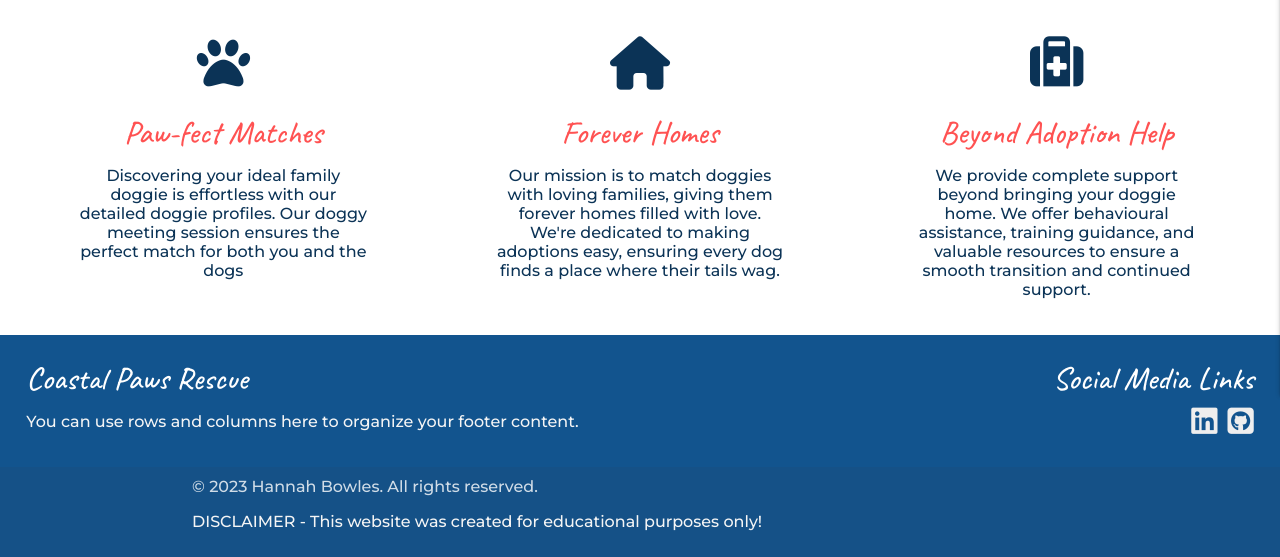
After one commit to Hanmb17/CI_MS3_CoastalPawsRescue, a Flask app: template templates/index.html in a window 1280 px wide. The commit adds this page. Shown: the part 465-1022 px from the top of the page. Run offline with Flask 3, Linux system fonts and the light colour scheme; the template is opened without the code that fills it, so the values that code supplies are empty; some libraries are stand-ins or nearby versions.

Commit message:
Add initial home page with basic styling

```diff
--- a/app.py
+++ b/app.py
@@ -18,6 +18,9 @@ mongo = PyMongo(app)
 
 
 @app.route("/")
+def home():
+    return render_template('index.html')
+
 @app.route("/get_dogs")
 def get_dogs():
     dogs = mongo.db.dogs.find()
--- a/static/css/style.css
+++ b/static/css/style.css
@@ -1,44 +1,72 @@
-/* General Styles */
+/* Variables */
 :root {
     --white: #ffffff;
     --primary-blue: #12548e;
+    --primary-red: #FF5252;
+    --text-color: #0B3356;
+    --font-cursive: 'Caveat', cursive;
+    --font-sans: "Montserrat", sans-serif;
+    --dark-gray: #1F1F1F;
+    --light-gray: #12548e48;
+    --dark-shadow: rgba(0, 0, 0, 0.3);
+    --light-shadow: rgba(0, 0, 0, 0.14);
+
   }
 
-/* Navbar styling */
+  /* General Styles */
+  h1, h5 {
+    color: var(--primary-red);
+    font-family: var(--font-cursive);
+  }
+
+  h5 {
+    font-size: xx-large;
+  }
+
+  body {
+    font: normal 16px var(--font-sans);
+    color: var(--text-color);
+  }
+
+  /* Buttons */
+  .btn-large,
+  .btn-large:hover {
+    color: var(--dark-gray);
+    background-color: var(--primary-red);
+    border-radius: 4px;
+    text-transform: none;
+  }
+
+  /* Navbar */
   nav {
     background-color: var(--white);
   }
 
-nav ul a,
   nav a,
   header ul a,
   .dropdown-content li > a,
   .sidenav li > a {
     color: var(--primary-blue);
-  font-family: "Montserrat", sans-serif;
+    font-family: var(--font-sans);
   }
 
   nav ul a:hover {
-  background-color: #12548e48;
+    background-color: var(--light-gray);
   }
 
-.margin-4 {
-    margin: -4px;
+  .dropdown-content {
+    padding: 1rem;
+    box-shadow: 0 5px 5px 0 rgba(0,0,0,0.14), 0 7px 7px -1px rgba(0,0,0,0.12), 0 2px 4px -3px rgba(0,0,0,0.3);
   }
 
-/* Dropdown styling */
-.dropdown-content {
-  padding: 1rem;
-  box-shadow: 0 4px 5px 0 rgba(0, 0, 0, 0.14), 0 2px 4px -1px rgba(0, 0, 0, 0.3);
+  /* Footer */
+  .page-footer {
+    background-color: var(--primary-blue);
+    font-family: var(--font-sans);
+    padding-top: 10px;
   }
 
-/* Footer styling */
-.page-footer {
-    background-color: var(--primary-blue);
-    font-family: "Montserrat", sans-serif;
-    padding-top:10px ;
-}
-
+  /* Social Links */
   .social-links-container {
     display: flex;
     flex-direction: column;
@@ -47,7 +75,7 @@ nav ul a:hover {
 
   .social-icons {
     display: flex;
-    align-items: flex-end;
+    align-items: center;
   }
 
   .icon-item {
@@ -62,26 +90,39 @@ nav ul a:hover {
     color: #bccfdf;
   }
 
-.footer-copyright {
-    display: flex;
-    align-items: center;
-    justify-content: center;
-    height: 100%;
+  /* Home Page */
+  .hero-image {
+    /* Temp Picyure change */
+    background-image: url('https://www.toadhallcottages.co.uk/blog/wp-content/uploads/2018/03/dog-friendly-beaches.jpg');
+    background-size: cover;
+    background-position: center;
+    height: 50vh;
+    position: relative;
   }
 
-.footer-content {
+  .features-section {
     display: flex;
-    flex-direction: column;
-    align-items: center;
-
+    justify-content: center;
   }
 
-.footer-content p {
-    margin: 10px 0 0 0;
+  /* Margins */
+.margin-0 {
+    margin: 0 auto;
   }
 
+  .left-margin-0 {
+    margin-left: 0;
+  }
 
-/* Media query for smaller screens */
+  .margin-4 {
+    margin: -4px 0 -4px -4px;
+  }
+
+  .side-padding {
+    padding: 0 15px;
+  }
+
+  /* Media query */
   @media screen and (max-width: 600px) {
     .footer-main .col {
       display: flex;
--- a/static/js/script.js
+++ b/static/js/script.js
@@ -3,9 +3,38 @@
 */
 
 $(document).ready(function () {
-    $(".sidenav").sidenav({edge: "right"});
+    $(".sidenav").sidenav({ edge: "right" });
     $('.dropdown-trigger').dropdown({
         constrainWidth: true,
         coverTrigger: false
-      });
+    });
+
+    /*
+    jQuery for removal of class on window resize
+    */
+    function handleClassOnResize() {
+        var screenWidth = $(window).width();
+
+        if (screenWidth < 992) {
+            $('#nav').removeClass('side-padding');
+            $('#features').removeClass('features-section');
+            console.log('remove classes');
+        } else {
+            $('#nav').addClass('side-padding');
+            $('#features').addClass('features-section');
+        }
+
+        if (screenWidth <= 600) {
+            $('#hero-section').removeClass('left-margin-0');
+        }else{
+            $('#hero-section').addClass('left-margin-0');
+        }
+
+    }
+
+    handleClassOnResize();
+
+    $(window).resize(function () {
+        handleClassOnResize();
+    });
 });
--- a/templates/base.html
+++ b/templates/base.html
@@ -8,7 +8,7 @@
     <link rel="preconnect" href="https://fonts.googleapis.com" />
     <link rel="preconnect" href="https://fonts.gstatic.com" crossorigin />
     <link
-      href="https://fonts.googleapis.com/css2?family=Cabin:wght@400;500&family=Montserrat:wght@600&display=swap"
+      href="https://fonts.googleapis.com/css2?family=Caveat:wght@500;600&family=Montserrat:wght@500;600&display=swap"
       rel="stylesheet"
     />
     <!-- Link to Font Awsome-->
@@ -42,14 +42,14 @@
         <li class=""><a href="#">Adoption Form</a></li>
       </ul>
       <!-- Main Navbar -->
-      <nav class="z-depth-2">
+      <nav class="z-depth-2 side-padding" id="nav">
         <div class="nav-wrapper blue-font">
           <a href="#" class="brand-logo left">Logo</a>
           <a href="#" data-target="mobile-demo" class="sidenav-trigger right"
             ><i class="fa-solid fa-bars"></i
           ></a>
           <ul id="nav-mobile" class="right hide-on-med-and-down">
-            <li><a href="#">Home</a></li>
+            <li><a href="{{ url_for('home') }}">Home</a></li>
             <li><a href="#">Dogs For Adapotion</a></li>
             <li><a href="#">Contact Us</a></li>
             <li class="margin-4">
@@ -62,7 +62,7 @@
       </nav>
 
       <ul class="sidenav blue-font" id="mobile-demo">
-        <li><a href="#">Home</a></li>
+        <li><a href="{{ url_for('home') }}">Home</a></li>
         <li><a href="#">About Us</a></li>
         <li><a href="#">Dogs For Adapotion</a></li>
         <li><a href="#">Contact Us</a></li>
@@ -77,7 +77,7 @@
     </header>
     {% block content %} {% endblock %}
     <footer class="page-footer">
-      <div class="footer-main">
+      <div class="footer-main side-padding">
         <div class="row">
           <div class="col m6 s12">
             <h5 class="white-text">Coastal Paws Rescue</h5>
--- /dev/null
+++ b/templates/index.html
@@ -0,0 +1,60 @@
+{% extends "base.html" %} {% block content %}
+<main>
+  <section>
+    <div class="hero-image valign-wrapper">
+      <div class="row side-padding left-margin-0" id="hero-section">
+        <div class="col">
+          <h1 class="">Coastal Paws Rescue:</h1>
+          <p class="">Building Brighter Futures for Every Pawprint</p>
+          <a class="waves-effect waves-primary btn-large">Meet The Dogs</a>
+        </div>
+      </div>
+    </div>
+  </section>
+  <section>
+    <div class="section side-padding">
+      <!--   Icon Section   -->
+      <div class="row features-section" id="features">
+        <div class="col s12 m4 l3 side-padding margin-0">
+          <div class="icon-block">
+            <h2 class="center"><i class="fas fa-paw"></i></h2>
+            <h5 class="center">Paw-fect Matches</h5>
+            <p class="center">
+              Discovering your ideal family doggie is effortless with our
+              detailed doggie profiles. Our doggy meeting session ensures the
+              perfect match for both you and the dogs
+            </p>
+          </div>
+        </div>
+
+        <div class="col s12 m4 l3 side-padding margin-0">
+          <div class="icon-block">
+            <h2 class="center"><i class="fas fa-home"></i></h2>
+            <h5 class="center">Forever Homes</h5>
+            <p class="center">
+              Our mission is to match doggies with loving families, giving them
+              forever homes filled with love. We're dedicated to making
+              adoptions easy, ensuring every dog finds a place where their tails
+              wag.
+            </p>
+          </div>
+        </div>
+
+        <div class="col s12 m4 l3 side-padding margin-0">
+          <div class="icon-block">
+            <h2 class="center"><i class="fas fa-medkit"></i></h2>
+            <h5 class="center">Beyond Adoption Help</h5>
+
+            <p class="center">
+              We provide complete support beyond bringing your doggie home. We
+              offer behavioural assistance, training guidance, and valuable
+              resources to ensure a smooth transition and continued support.
+            </p>
+          </div>
+        </div>
+      </div>
+    </div>
+  </section>
+</main>
+
+{% endblock %}
```
Lines whose indentation alone changed are shown as unchanged.
